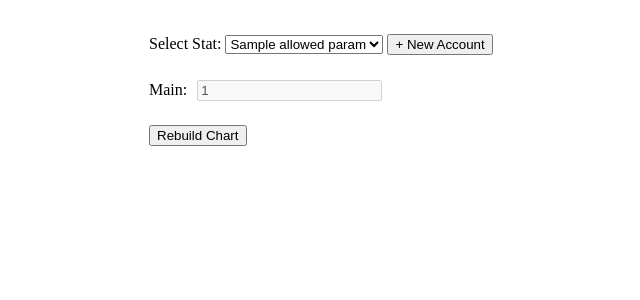
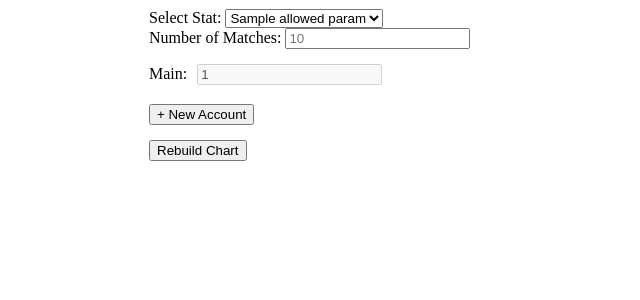
Before and after one commit to Mr-Jeany/MagusMainSite, a Django app: template templates/player/charts.html in a window 1280 px wide. Shown: the top 300 px of the page, without its empty margins (511-1151 px from the left). Run offline with Django 5.2, Linux system fonts and the light colour scheme; the template is opened without the code that fills it: most values are stand-ins (such as "Sample title", 1, 10 or a date in 2020).

Commit message:
Added "Number of Matches" field to charts.html

```diff
--- a/static/js/charts.js
+++ b/static/js/charts.js
@@ -106,6 +106,13 @@ rebuildChartButton.addEventListener('click', () => {
     // Get selected stat
     const selectedStat = document.getElementById('statSelect').value;
 
+    // Get number of mataches (take)
+    let takeMatches = document.getElementById("takeInput").value;
+    console.log(takeMatches);
+    if (takeMatches === "") {
+        takeMatches = "10";
+    }
+
     // Get all input fields
     const inputFields = document.querySelectorAll('#inputContainer input');
     const others = Array.from(inputFields).map(input => input.value).filter(value => value); // Get non-empty values
@@ -134,6 +141,7 @@ rebuildChartButton.addEventListener('click', () => {
     }
 
     params.set('value', chartValue);
+    params.set('take', takeMatches);
 
     // Construct the new URL with updated parameters
     const newUrl = `${baseUrl}?${params.toString()}`;
@@ -182,6 +190,10 @@ function populateInputFields() {
             inputContainer.appendChild(fieldContainer);
         });
     }
+
+    const takeMatches = currentUrl.searchParams.get("take");
+    const takeInput = document.getElementById("takeInput");
+    takeInput.value = takeMatches;
 }
 
 // Call the function to populate input fields on page load
--- a/templates/player/charts.html
+++ b/templates/player/charts.html
@@ -19,14 +19,20 @@
                 {% endfor %}
             </select>
 
-            <button id="addFieldButton" style="margin-top: 10px;">+ New Account</button>
+            <br>
+            <label for="takeInput">Number of Matches:</label>
+            <input type="text" placeholder="10" id="takeInput">
 
-            <div id="inputContainer" style="margin-top: 10px; display: flex; flex-direction: column;">
-                <div style="display: flex; align-items: center">
+
+
+            <div style="display: flex; align-items: center">
                     <p style="margin-right: 10px">Main:</p>
                     <input value="{{ player_id }}" disabled>
                 </div>
 
+            <button id="addFieldButton" style="margin-top: 5px;">+ New Account</button>
+
+            <div id="inputContainer" style="margin-top: 5px; display: flex; flex-direction: column;">
             </div>
 
             <!-- Add the Rebuild Chart button -->
```
